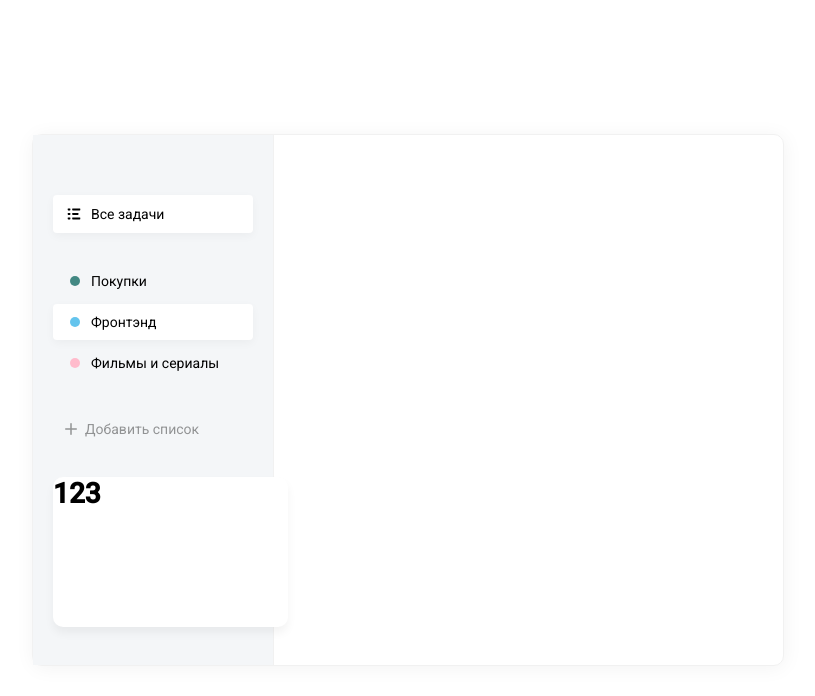
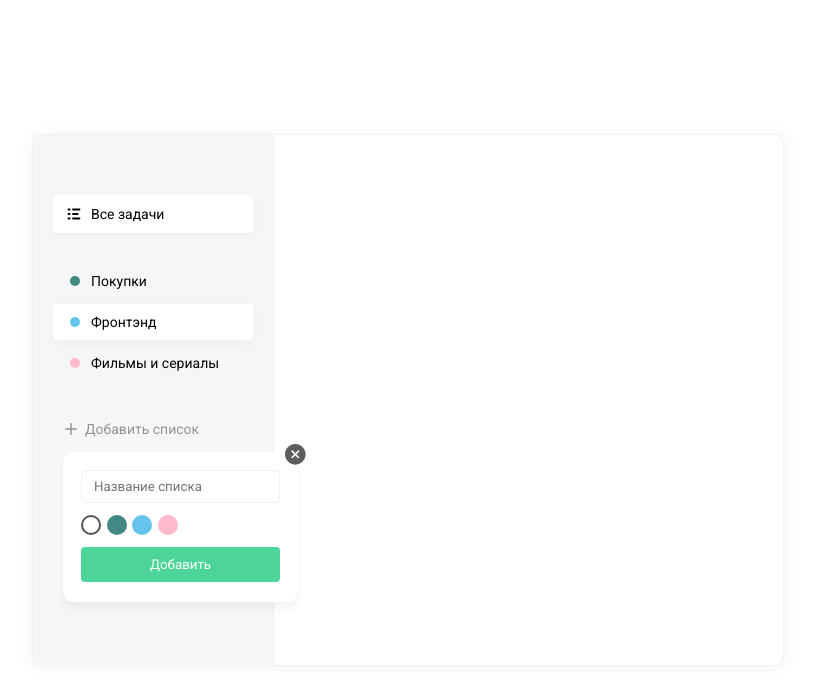
Before and after one commit to EossForos/todo-app, a React (Create React App) app: page / in a window 1280 px wide. Both pictures are taken after a click on the item "Добавить список". Shown: the top 696 px of the page, without its empty margins (232-1047 px from the left). Built offline with nearby package versions, Linux system fonts and the light colour scheme.

Commit message:
Add list colors

```diff
--- a/src/App.jsx
+++ b/src/App.jsx
@@ -1,6 +1,8 @@
 import React from 'react';
 import List from './components/List';
 import AddList from "./components/AddList";
+
+import DB from './assets/db'
 
 function App() {
     return (
@@ -46,7 +48,7 @@ function App() {
                     ]}
                     isRemovable
                 />
-                <AddList />
+                <AddList colors={DB.colors}/>
             </div>
             <div className="todo__tasks"> </div>
         </div>
--- /dev/null
+++ b/src/assets/db.json
@@ -0,0 +1,173 @@
+{
+  "lists": [
+    {
+      "id": 1,
+      "name": "Продажи",
+      "colorId": 5
+    },
+    {
+      "id": 2,
+      "name": "Фронтенд",
+      "colorId": 4
+    },
+    {
+      "id": 3,
+      "name": "Фильмы и сериалы",
+      "colorId": 3
+    },
+    {
+      "id": 4,
+      "name": "Книги",
+      "colorId": 2
+    },
+    {
+      "id": 5,
+      "name": "Личное",
+      "colorId": 1
+    },
+    {
+      "name": "Спорт",
+      "colorId": 3,
+      "id": 6
+    },
+    {
+      "name": "Курс по ReactJS ToDo",
+      "colorId": 7,
+      "id": 7
+    }
+  ],
+  "tasks": [
+    {
+      "id": 1,
+      "listId": 2,
+      "text": "Изучить JavaScript",
+      "completed": true
+    },
+    {
+      "id": 2,
+      "listId": 2,
+      "text": "Изучить паттерны проектирования",
+      "completed": false
+    },
+    {
+      "id": 3,
+      "listId": 2,
+      "text": "ReactJS Hooks (useState, useReducer, useEffect и т.д.)",
+      "completed": true
+    },
+    {
+      "id": 4,
+      "listId": 2,
+      "text": "Redux (redux-observable, redux-saga)",
+      "completed": false
+    },
+    {
+      "listId": 2,
+      "text": "123",
+      "completed": true,
+      "id": 5
+    },
+    {
+      "listId": 1,
+      "text": "test",
+      "completed": false,
+      "id": 6
+    },
+    {
+      "listId": 1,
+      "text": "qweqwe",
+      "completed": false,
+      "id": 7
+    },
+    {
+      "listId": 1,
+      "text": "qweqwe",
+      "completed": true,
+      "id": 8
+    },
+    {
+      "listId": 1,
+      "text": "123",
+      "completed": false,
+      "id": 9
+    },
+    {
+      "listId": 4,
+      "text": "Купить 1984!",
+      "completed": true,
+      "id": 10
+    },
+    {
+      "listId": 2,
+      "text": "222",
+      "completed": true,
+      "id": 12
+    },
+    {
+      "listId": 7,
+      "text": "Сделали сайдбар",
+      "completed": true,
+      "id": 15
+    },
+    {
+      "listId": 7,
+      "text": "Сделали список задач",
+      "completed": true,
+      "id": 16
+    },
+    {
+      "listId": 7,
+      "text": "Сделали удаление и редактирование задач и списков",
+      "completed": true,
+      "id": 17
+    },
+    {
+      "listId": 8,
+      "text": "tttt",
+      "completed": false,
+      "id": 18
+    }
+  ],
+  "colors": [
+    {
+      "id": 1,
+      "hex": "#C9D1D3",
+      "name": "grey"
+    },
+    {
+      "id": 2,
+      "hex": "#42B883",
+      "name": "green"
+    },
+    {
+      "id": 3,
+      "hex": "#64C4ED",
+      "name": "blue"
+    },
+    {
+      "id": 4,
+      "hex": "#FFBBCC",
+      "name": "pink"
+    },
+    {
+      "id": 5,
+      "hex": "#B6E6BD",
+      "name": "lime"
+    },
+    {
+      "id": 6,
+      "hex": "#C355F5",
+      "name": "purple"
+    },
+    {
+      "id": 7,
+      "hex": "#110133",
+      "name": "black"
+    },
+    {
+      "id": 8,
+      "hex": "#FF6464",
+      "name": "red"
+    }
+  ]
+}
--- a/src/components/AddList/AddList.scss
+++ b/src/components/AddList/AddList.scss
@@ -6,6 +6,39 @@
     background: #FFFFFF;
     box-shadow: 0px 6px 10px rgba(0, 0, 0, 0.05);
     border-radius: 10px;
+    padding: 18px;
+    box-sizing: border-box;
+    position: relative;
+    top: -25px;
+    left: 10px;
 
+    .button {
+      width: 100%;
+      margin-top: 12px;
+    }
+
+    &-close-btn {
+      position: absolute;
+      right: -8px;
+      top: -8px;
+      cursor: pointer;
+    }
+
+    &-colors {
+      display: flex;
+      justify-content: space-between;
+      margin-top: 12px;
+
+      .badge {
+        width: 16px;
+        height: 16px;
+        cursor: pointer;
+        border: 2px solid transparent;
+
+        &.active {
+          border: 2px solid #525252;
+        }
+      }
+    }
   }
 }
--- a/src/components/AddList/index.jsx
+++ b/src/components/AddList/index.jsx
@@ -1,14 +1,21 @@
 import React, {useState} from 'react';
 import List from "../List";
+import Badge from '../Badge'
+
+import closeSvg from '../../assets/img/close.svg'
 
 import "./AddList.scss"
 
-const AddList = () => {
-    const [visi, setState] = useState()
+const AddList = ({colors}) => {
+    const [visiblePopup, setVisiblePopup] = useState(false);
+    const [selectedColor, selectColor] = useState(colors[0].id);
+
+    console.log(selectedColor)
 
     return (
         <div className="add-list">
             <List
+                onClick={() => setVisiblePopup(!visiblePopup)}
                 items={[
                     {
                         className: 'list__add-button',
@@ -40,9 +47,28 @@ const AddList = () => {
                     },
                 ]}
             />
-            <div className="add-list__popup">
-                <h1>123</h1>
-            </div>
+            {visiblePopup && (
+                <div className="add-list__popup">
+                    <img
+                        onClick={() => setVisiblePopup(false)}
+                        src={closeSvg} alt="Close button" className="add-list__popup-close-btn"
+                    />
+                    <input className="field" type="text" placeholder="Название списка"/>
+                    <div className="add-list__popup-colors">
+                        {
+                            colors.map(color => (
+                                <Badge
+                                    onClick={() => selectColor(color.id)}
+                                    key={color.id}
+                                    color={color.name}
+                                    className={selectedColor === color.id && 'active'}
+                                />
+                            ))
+                        }
+                    </div>
+                    <button className="button">Добавить</button>
+                </div>
+            )}
         </div>
     )
 };
--- /dev/null
+++ b/src/components/Badge/Badge.scss
@@ -0,0 +1,18 @@
+.badge {
+  display: inline-block;
+  width: 10px;
+  height: 10px;
+  border-radius: 30px;
+
+  &--green {
+    background-color: #428883;
+  }
+
+  &--blue {
+    background-color: #64C4ED;
+  }
+
+  &--pink {
+    background-color: #FFBBCC;
+  }
+}
--- /dev/null
+++ b/src/components/Badge/index.jsx
@@ -0,0 +1,12 @@
+import React from 'react';
+import classNames from 'classnames'
+
+import './Badge.scss';
+
+const Badge = ({ color, onClick, className }) => (
+    <i onClick={onClick} className={classNames('badge',
+    {[`badge--${color}`]: color},
+    className)}/>
+);
+
+export default Badge;
--- a/src/components/List/index.jsx
+++ b/src/components/List/index.jsx
@@ -3,17 +3,13 @@ import classNames from 'classnames'
 
 import "./list.scss"
 
-const List = ({ items, isRemovable }) => {
-    return <ul className="list">
+import Badge from "../Badge";
+
+const List = ({ items, isRemovable, onClick }) => {
+    return <ul onClick={onClick} className="list">
         {items.map((item, index) => (
             <li key={index} className={classNames(item.className, {active: item.active})}>
-                <i>
-                    {item.icon ? (
-                        item.icon
-                    ) : (
-                        <i className={`badge badge--${item.color}`}></i>
-                    )}
-                </i>
+                <i>{item.icon ? item.icon : <Badge color={item.color} />}</i>
                 <span>{item.name}</span>
             </li>
         ))}
--- a/src/components/List/list.scss
+++ b/src/components/List/list.scss
@@ -22,6 +22,11 @@
       border-radius: 4px;
     }
 
+    .badge {
+      position: relative;
+      left: 5px;
+    }
+
 
     i {
       display: inline-flex;
@@ -30,25 +35,5 @@
         opacity: 0.6;
       }
     }
-
-    .badge {
-      width: 10px;
-      height: 10px;
-      border-radius: 30px;
-      position: relative;
-      left: 5px;
-
-      &--green {
-        background-color: #428883;
-      }
-
-      &--blue {
-        background-color: #64C4ED;
-      }
-
-      &--pink {
-        background-color: #FFBBCC;
-      }
-    }
   }
 }
--- a/src/index.scss
+++ b/src/index.scss
@@ -24,7 +24,37 @@
     background-color: #f4f6f8;
     width: 200px;
     height: calc(100% - 120px);
-    border-right:1px solid #f1f1f1;
+    border-right: 1px solid #f1f1f1;
     padding: 60px 20px;
   }
 }
+
+.button {
+  background: #4DD599;
+  border-radius: 4px;
+  color: #fff;
+  border: 0;
+  padding: 10px 20px;
+  cursor: pointer;
+
+  &:hover {
+    background: darken(#4dd599, 6%);
+  }
+
+  &:active {
+    background: darken(#4dd599, 10%);
+  }
+}
+
+.field {
+  background: #FFFFFF;
+  border: 1px solid #EFEFEF;
+  box-sizing: border-box;
+  border-radius: 4px;
+  padding: 8px 12px;
+  width: 100%;
+
+  &:focus {
+    border-color: #dbdbdb;
+  }
+}
```
